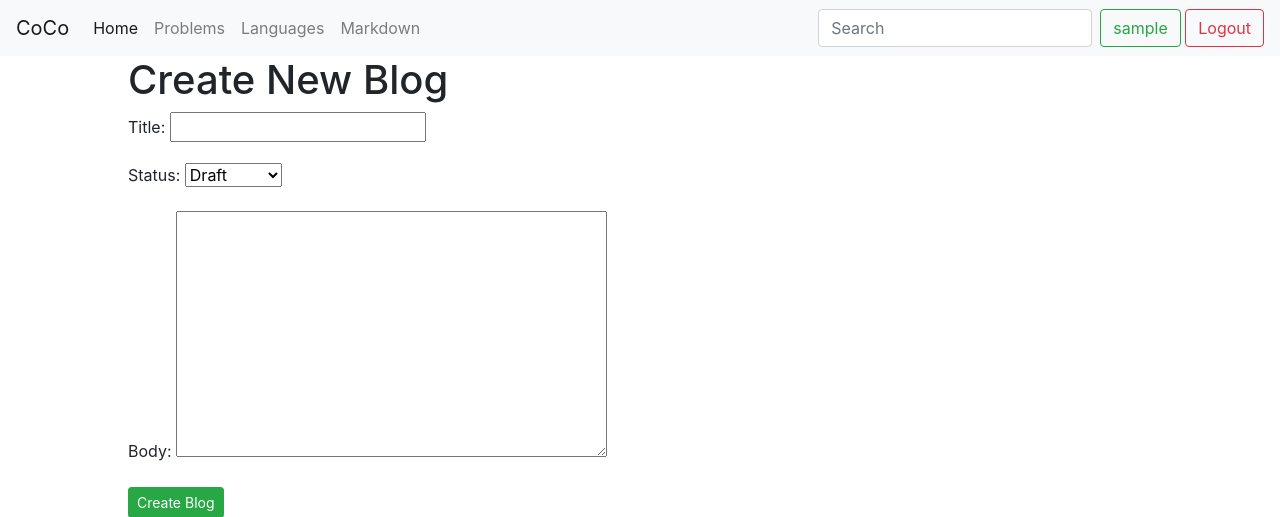
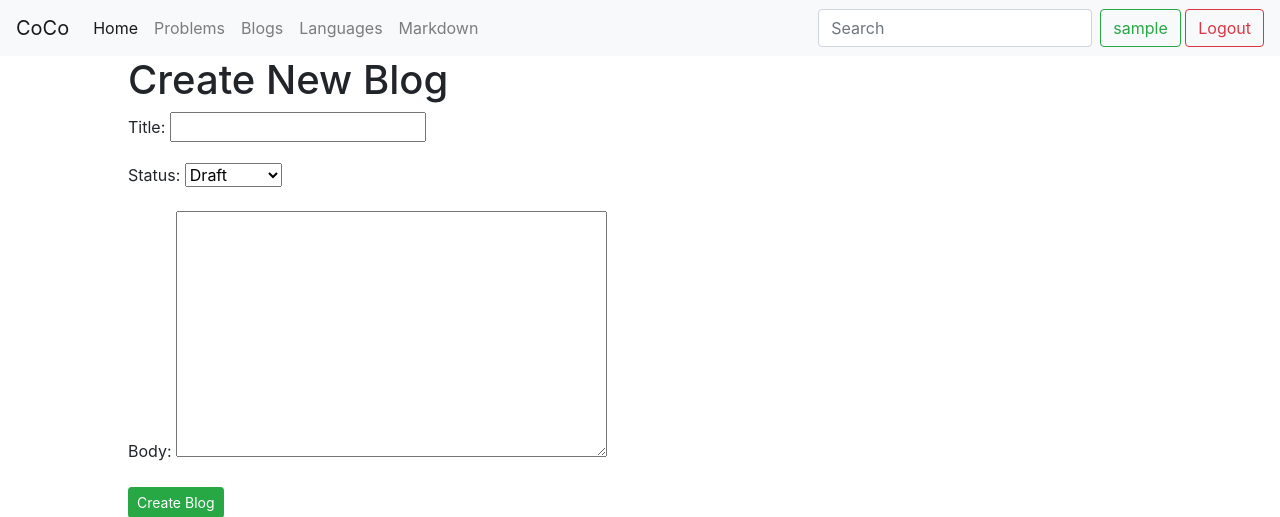
Before and after one commit to HussainIslam/coco, a Django app: page /blog/create/ in a window 1280 px wide. Shown: the top 517 px of the page. Run offline with Django 3.2, Linux system fonts and the light colour scheme; the visitor is signed in with stand-in values (Sample User, id 1); some libraries are stand-ins or nearby versions.

Commit message:
added blogs in navbar

```diff
--- a/templates/partials/_navbar.html
+++ b/templates/partials/_navbar.html
@@ -14,8 +14,12 @@
         <a class="nav-link" href="{% url 'list_problems' %}">Problems</a>
       </li>
       <li class="nav-item">
+        <a class="nav-link" href=#">Blogs</a>
+      </li>
+      <li class="nav-item">
         <a class="nav-link" href="{% url 'languages' %}">Languages</a>
       </li>
+
       {% endif %}
       <li class="nav-item">
         <a class="nav-link" href="{% url 'markdown_tutorial' %}">Markdown</a>
```
